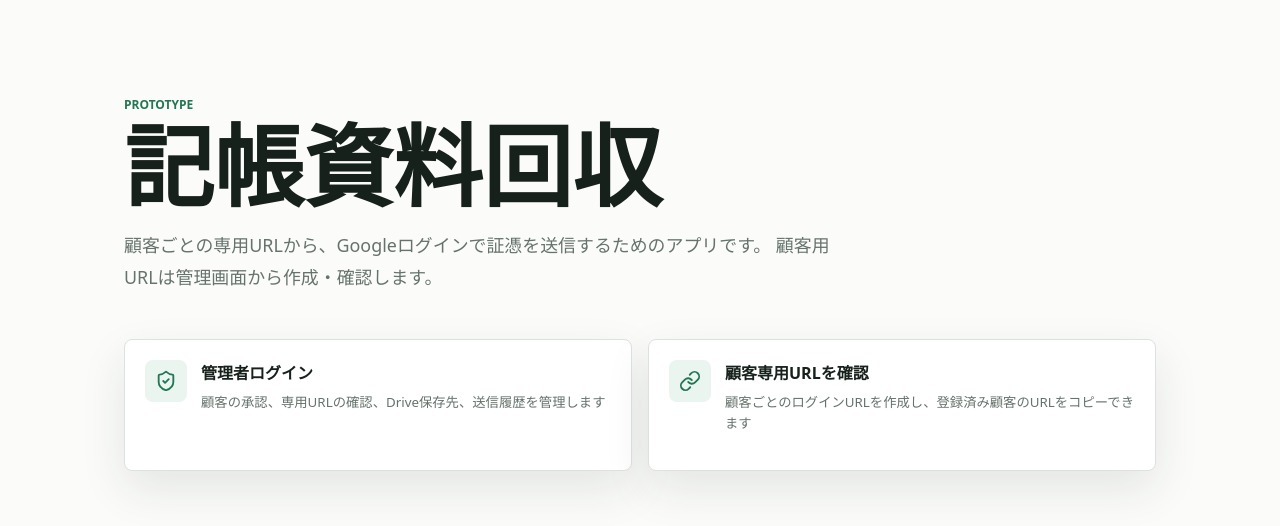
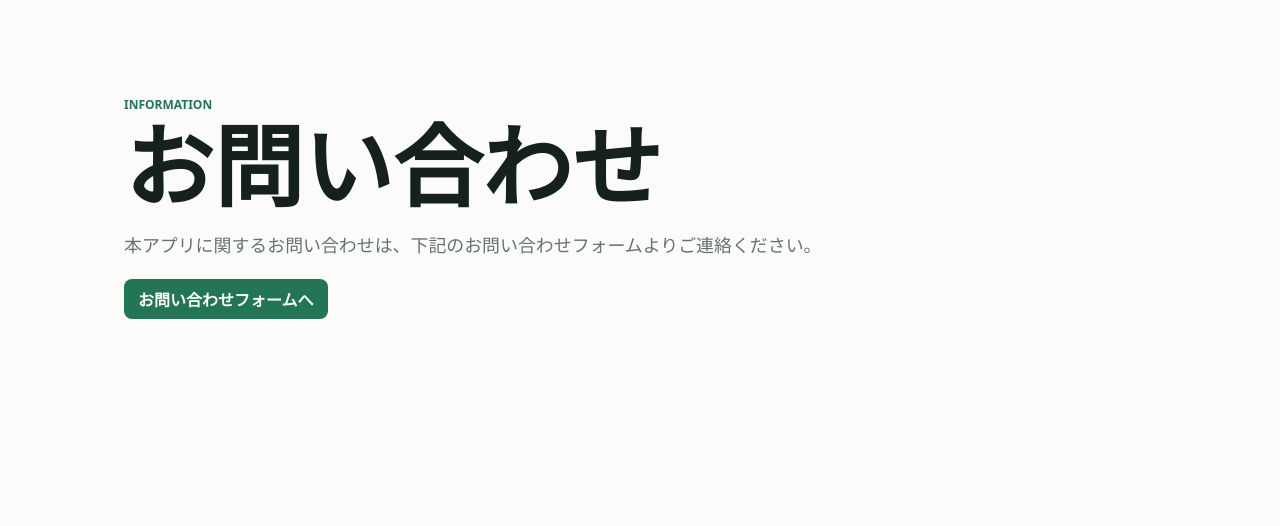
Before and after one commit to yoshitsugusasahara-a11y/bookkeeping-doc-collector, a Next.js app: page / in a window 1280 px wide. Shown: the top 526 px of the page. Built offline with nearby package versions, Linux system fonts and the light colour scheme.

Commit message:
Make app top page public-facing  - Remove admin and customer management links from the root page - Replace the top page with a neutral contact 안내 - Add link to the Seventh Sense contact form - Keep admin and client URLs unchanged

```diff
--- a/app/page.tsx
+++ b/app/page.tsx
@@ -1,37 +1,20 @@
-import Link from "next/link";
-import { Link as LinkIcon, ShieldCheck } from "lucide-react";
-
 export default function Home() {
   return (
     <main className="shell">
       <section className="home-hero">
-        <p className="eyebrow">Prototype</p>
-        <h1>記帳資料回収</h1>
+        <p className="eyebrow">Information</p>
+        <h1>お問い合わせ</h1>
         <p>
-          顧客ごとの専用URLから、Googleログインで証憑を送信するためのアプリです。
-          顧客用URLは管理画面から作成・確認します。
+          本アプリに関するお問い合わせは、下記のお問い合わせフォームよりご連絡ください。
         </p>
-      </section>
-
-      <section className="link-grid compact" aria-label="主要メニュー">
-        <Link href="/admin/login" className="nav-card">
-          <span className="icon-box" aria-hidden="true">
-            <ShieldCheck size={22} />
-          </span>
-          <span>
-            <strong>管理者ログイン</strong>
-            <small>顧客の承認、専用URLの確認、Drive保存先、送信履歴を管理します</small>
-          </span>
-        </Link>
-        <Link href="/admin/customers" className="nav-card">
-          <span className="icon-box" aria-hidden="true">
-            <LinkIcon size={22} />
-          </span>
-          <span>
-            <strong>顧客専用URLを確認</strong>
-            <small>顧客ごとのログインURLを作成し、登録済み顧客のURLをコピーできます</small>
-          </span>
-        </Link>
+        <a
+          className="primary-action compact"
+          href="https://cloudacc.seventh-sense.co.jp/contact/"
+          rel="noreferrer"
+          target="_blank"
+        >
+          お問い合わせフォームへ
+        </a>
       </section>
     </main>
   );
```
